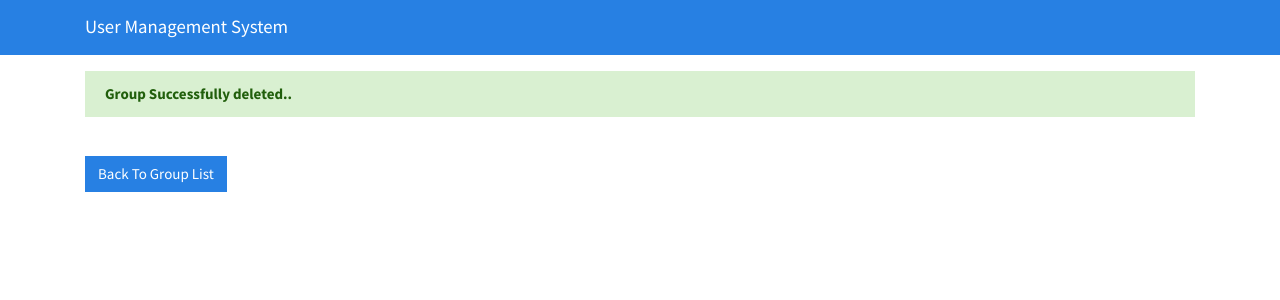
After one commit to prasenjitcoder/UserManagement, a Symfony app: template templates/usermanagement/deletegroupconfirm.html.twig in a window 1280 px wide. The commit adds this page. Shown: the top 300 px of the page. Run offline with Twig, Linux system fonts and the light colour scheme; the template is opened without the code that fills it, so the values that code supplies are empty; some libraries are stand-ins or nearby versions.

Commit message:
Add files via upload

```diff
--- a/templates/usermanagement/addgroup.html.twig
+++ b/templates/usermanagement/addgroup.html.twig
@@ -6,7 +6,7 @@
  {% if error %}
     <div class="alert alert-dismissible alert-warning">
             <button type="button" class="close" data-dismiss="alert">&times;</button>
-            <h4 class="alert-heading">Warning!</h4>
+            <h4 class="alert-heading">Error!</h4>
             <p class="mb-0">{{ error | raw}}</p>
         </div>
  {% endif %}
--- a/templates/usermanagement/adduser.html.twig
+++ b/templates/usermanagement/adduser.html.twig
@@ -6,7 +6,7 @@
  {% if error %}
         <div class="alert alert-dismissible alert-warning">
             <button type="button" class="close" data-dismiss="alert">&times;</button>
-            <h4 class="alert-heading">Warning!</h4>
+            <h4 class="alert-heading">Error!</h4>
             <p class="mb-0">{{ error | raw}}</p>
         </div>
  {% endif %}
--- /dev/null
+++ b/templates/usermanagement/deletegroupconfirm.html.twig
@@ -0,0 +1,17 @@
+{% extends 'base.html.twig' %}
+{% block title %} UserManageMent {% endblock %}
+{% block body %}
+
+   {% if error %}
+        <div class="alert alert-dismissible alert-warning">
+            <h4 class="alert-heading">Error!</h4>
+            <p class="mb-0">{{ error | raw}}</p>
+        </div>
+    {% else %}
+        <div class="alert alert-dismissible alert-success">
+            <strong>Group Successfully deleted.</a>.
+        </div>
+    {% endif %}
+    <br>
+    <a href="/deletegroups" class="btn btn-primary">Back To Group List</a>
+{% endblock %}
```
Also changed, not shown: templates/usermanagement/adduserconfirm.html.twig (added, +12 -0 lines).
